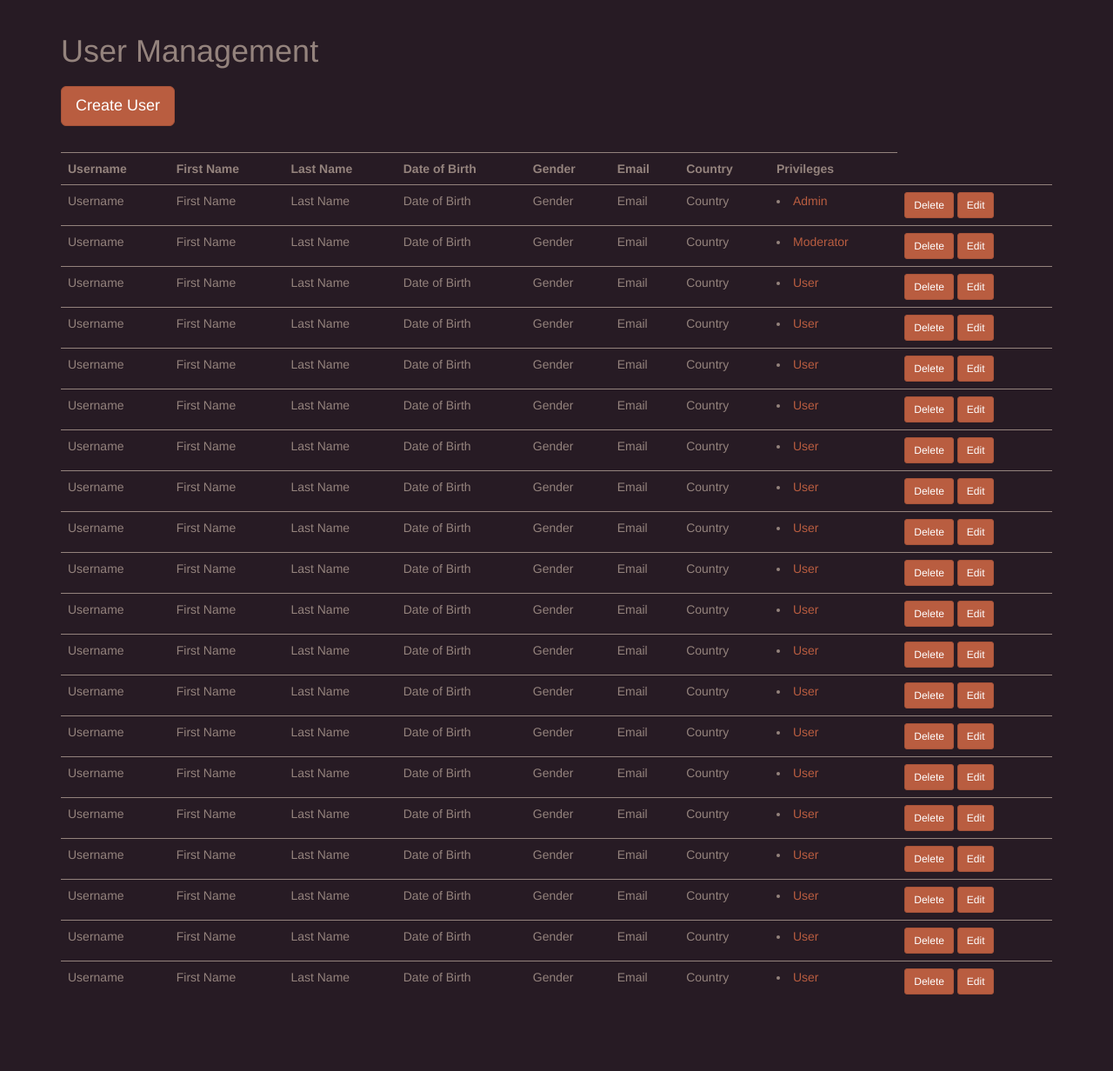
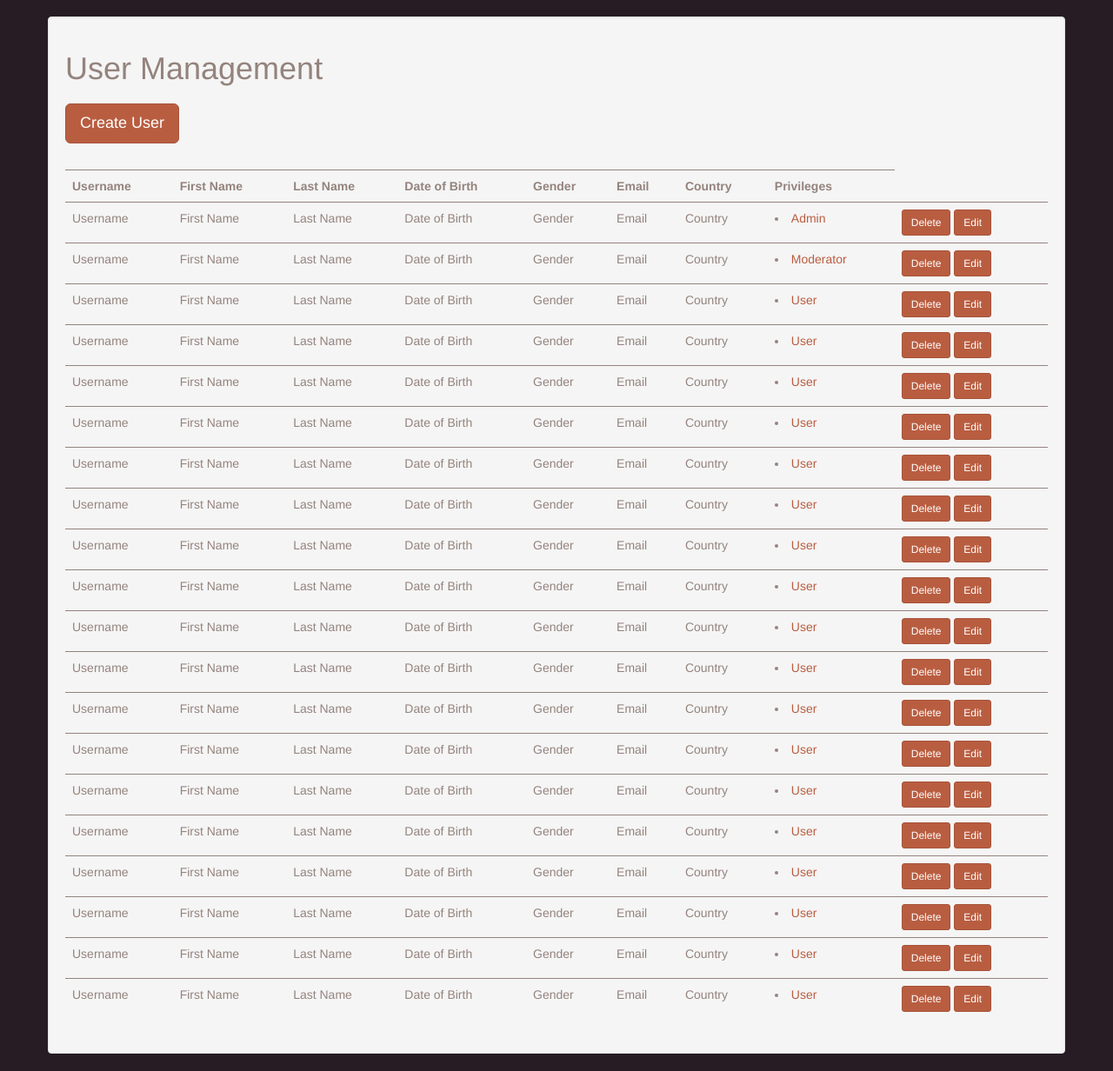
Before and after one commit to JoaoMonteiro100/LBAW, a PHP site: page /manage.php in a window 1280 px wide. Shown: the part 51-1283 px from the top of the page at 87% size. Before the commit the page ends 1195 px from the top, so only its background shows below. Run offline with PHP 8.4, Linux system fonts and the light colour scheme; style sheets or scripts are compiled from the project's sources; some libraries are stand-ins or nearby versions.

Commit message:
profile/manage

```diff
--- a/manage.php
+++ b/manage.php
@@ -35,9 +35,10 @@
 <?php include 'banner.php'; ?>
 
     <div class="container">
-
+<div class="row well">
 <h1>User Management</h1>
 <h1><button class="btn btn-lg btn-primary" type="submit">Create User</button></h1></br>
+
 	<table class="table">
 	  <tr><th>Username</th><th>First Name</th><th>Last Name</th><th>Date of Birth</th><th>Gender</th><th>Email</th><th>Country</th><th>Privileges</th></tr>
 	  <tr><td>Username</td><td>First Name</td><td>Last Name</td><td>Date of Birth</td><td>Gender</td><td>Email</td><td>Country</td><td><li class="dropdown">
@@ -198,7 +199,7 @@
 
 	</table>
 
-
+</div>
 
 
 	 </div>
```
